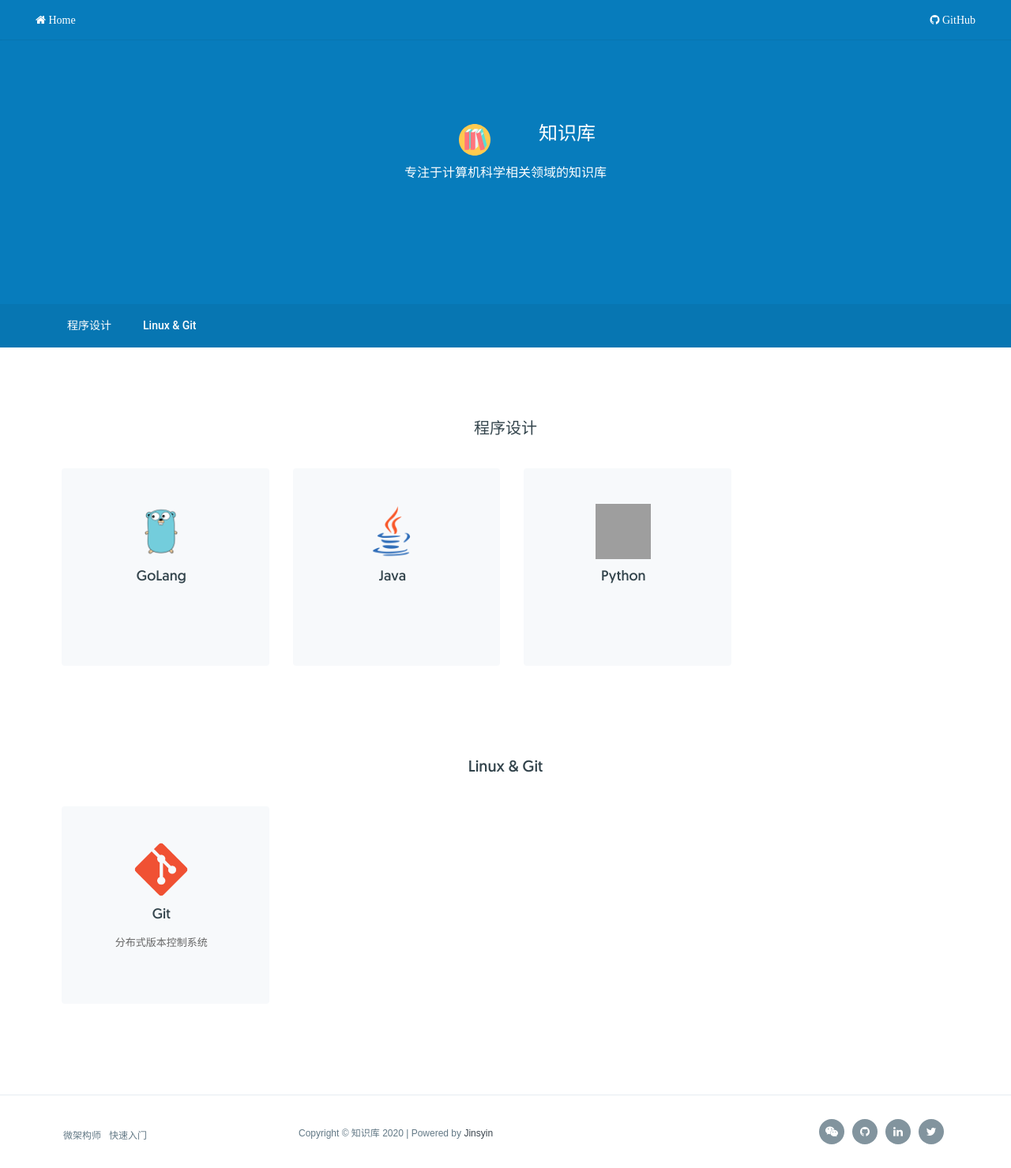
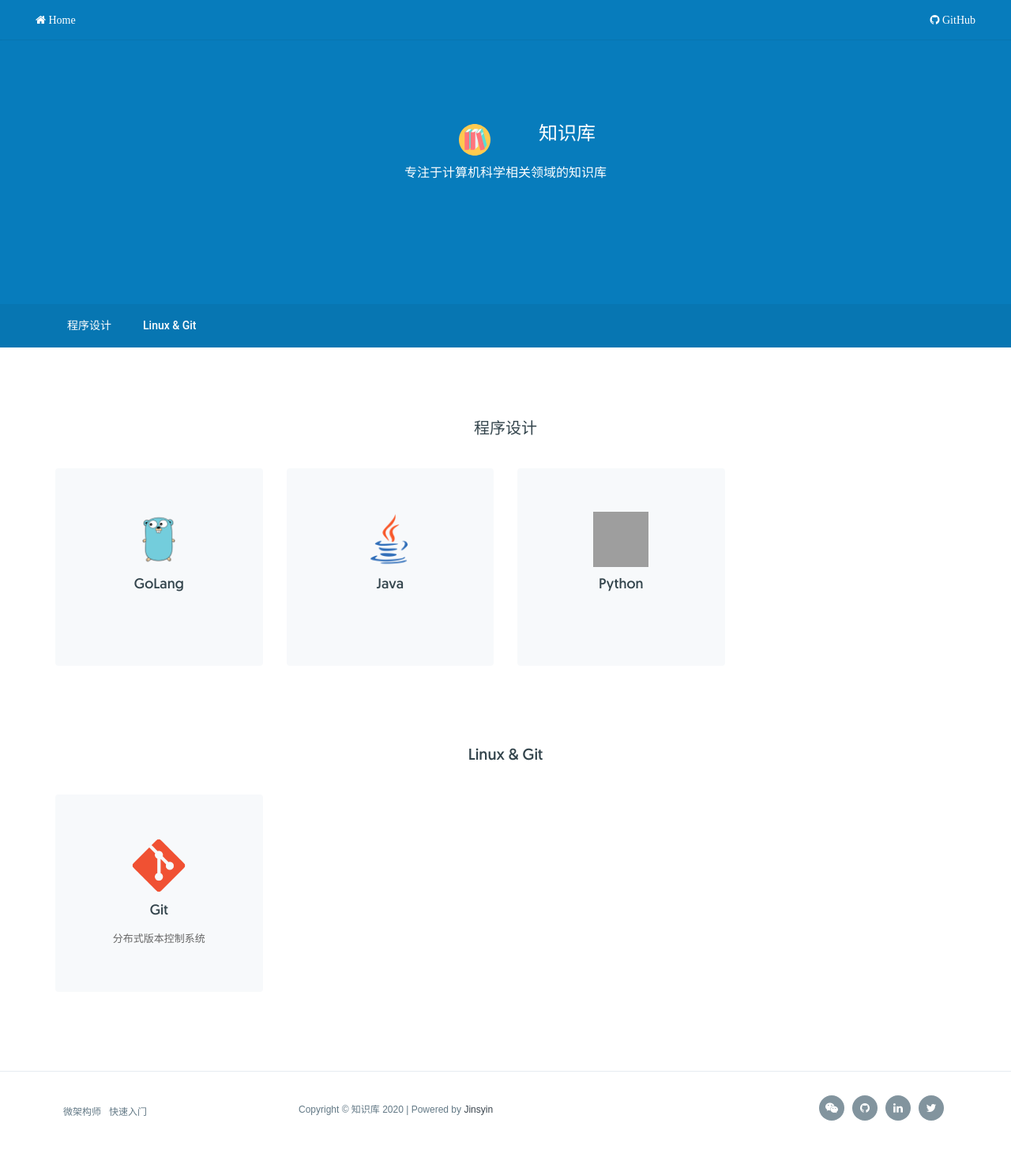
Before and after one commit to garchives/knowledge-base, a Jekyll site: the page built from index.html, in a window 1280 px wide. Shown: the whole page at 79% size. Built offline with Jekyll 4.4.1, drawn with Linux system fonts in a browser that asks for light colours; some web fonts are replaced; after the commit the page ends 1449 px from its top, so only the background shows below that; grey boxes are pictures that could not be loaded.

Commit message:
Change CSS

```diff
--- a/_assets/css/style.scss
+++ b/_assets/css/style.scss
@@ -62,7 +62,7 @@
 }
 
 .component-icon {
-    margin-top: 30px;
+    margin-top: 40px;
 }
 
 .component-container h2 {
--- a/_scss/_content.scss
+++ b/_scss/_content.scss
@@ -60,9 +60,9 @@ pre code {
 }
 
 .component {
-    padding: 15px 25px 5px 15px;
     text-align: center;
-    margin: 0 8px 15px;
+    padding: 15px 15px 0 15px;
+    margin: 0;
     float: left;
     height: 250px;
     width: 100%;
```
